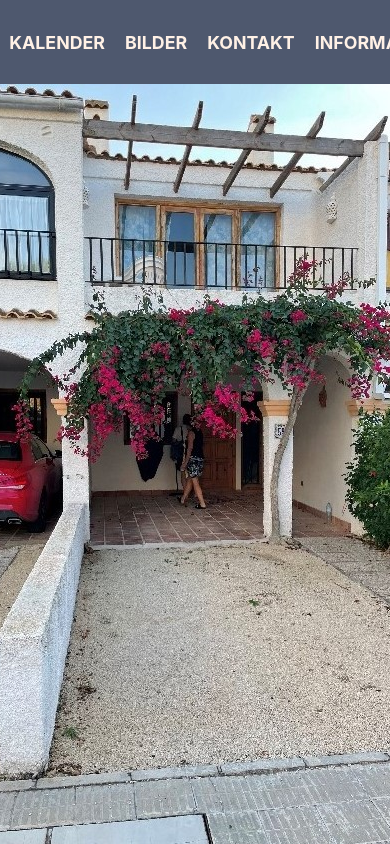
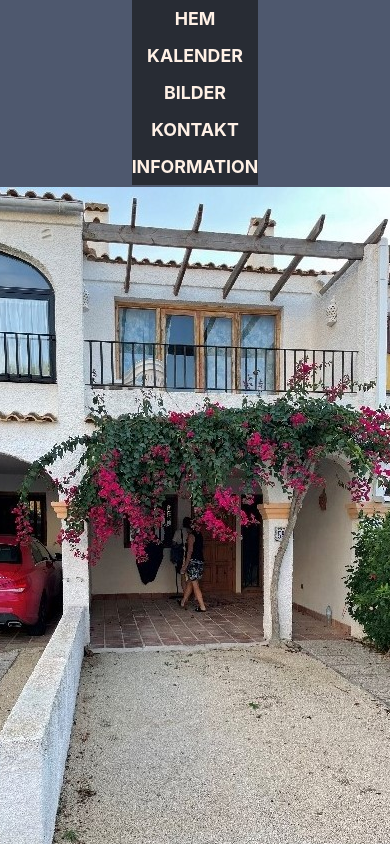
Before and after one commit to RasmusThn/Spanien, a React (Create React App) app: page /#/ in a window 390 px wide. Shown: the top 844 px of the page. Built offline with nearby package versions, Linux system fonts and the light colour scheme.

Commit message:
fixes for phone

```diff
--- a/src/App.css
+++ b/src/App.css
@@ -1,20 +1,8 @@
-.App {
-  text-align: center;
-}
+/* app.css */
 
-.App-logo {
-  height: 40vmin;
-  pointer-events: none;
-}
-
-@media (prefers-reduced-motion: no-preference) {
-  .App-logo {
-    animation: App-logo-spin infinite 20s linear;
-  }
-}
-
+/* Header Styles */
 .App-header {
-  background-color: #4e586e;
+  background-color: #4e586e; /* Lighter header background color */
   min-height: 10vh;
   display: flex;
   flex-direction: column;
@@ -24,24 +12,56 @@
   color: white;
 }
 
+/* Body Styles */
 .App-body {
-    background-color: #e3e7f0; /* Dark background color */
-    min-height: 90vh; /* Fills the remaining viewport height */
+  background-color: #e3e7f0; /* Lighter body background color */
+  min-height: 90vh;
   display: flex;
   align-items: center;
   justify-content: center;
-    /* border-top: 2px solid #282c34; */
 }
 
-.App-link {
-  color: #61dafb;
+/* Optional: Add a border to the body to separate it from the header */
+.App-body {
+  border-top: 2px solid #4e586e; /* Use the same color as the header */
 }
 
-@keyframes App-logo-spin {
-  from {
-    transform: rotate(0deg);
+/* Menu Styles */
+.Menu {
+  list-style: none;
+  display: flex;
+  justify-content: center;
+  background-color: #4e586e; /* Lighter menu background color */
+  padding: 0;
+  margin: 0;
 }
-  to {
-    transform: rotate(360deg);
+
+.Menu li {
+  padding: 10px;
+}
+
+.Menu li a {
+  color: #fff1e6; /* Light off-white text color */
+  text-decoration: none;
+  font-weight: bold;
+  text-transform: uppercase; /* Uppercase menu text */
+  transition: color 0.2s ease; /* Smooth color transition on hover */
+}
+
+.Menu li a:hover {
+  color: #e3e7f0; /* Lighter link color on hover */
+  text-decoration: underline;
+}
+
+/* Responsive styles for phones */
+@media (max-width: 600px) {
+  .Menu {
+    flex-direction: column; /* Stack the menu items vertically */
+    align-items: center; /* Center align the items */
+    background-color: #282c34; /* Use the same header color for the menu background */
+  }
+
+  .Menu li {
+    padding: 8px 0; /* Reduce the vertical padding */
   }
 }
--- a/src/Components/Meny.css
+++ b/src/Components/Meny.css
@@ -1,3 +1,4 @@
+/* Mobile-first styles */
 .Menu {
   list-style: none;
   display: flex;
@@ -23,3 +24,16 @@
   color: #e3e7f0; /* Lighter link color on hover */
   text-decoration: underline;
 }
+
+/* Responsive styles for phones */
+@media (max-width: 600px) {
+  .Menu {
+    flex-direction: column; /* Stack the menu items vertically */
+    align-items: center; /* Center align the items */
+    background-color: #282c34; /* Use the same header color for the menu background */
+  }
+
+  .Menu li {
+    padding: 8px 0; /* Reduce the vertical padding */
+  }
+}
```
Lines whose indentation alone changed are shown as unchanged.
